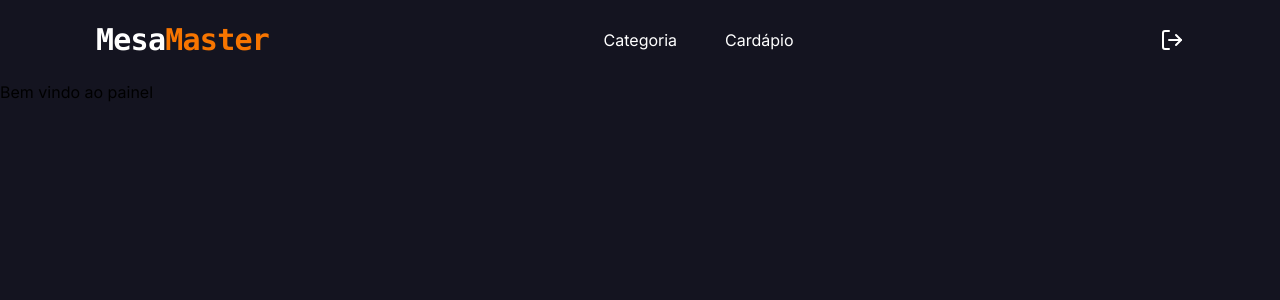
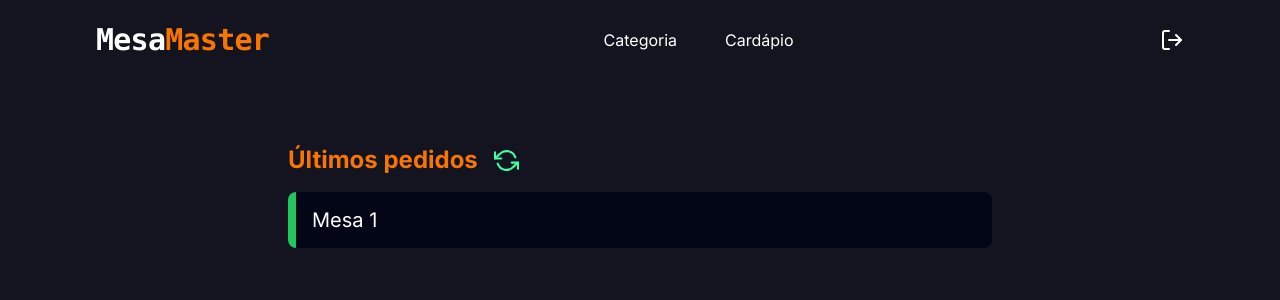
Before and after one commit to DavidGBbr/MesaMaster, a Next.js app: page /dashboard in a window 1280 px wide. Shown: the top 300 px of the page. Built offline with nearby package versions, Linux system fonts and the light colour scheme.

Commit message:
Dashboard page created

```diff
--- a/src/app/dashboard/page.tsx
+++ b/src/app/dashboard/page.tsx
@@ -1,10 +1,27 @@
 import Header from "@/components/header";
+import { FiRefreshCcw } from "react-icons/fi";
 
 export default function Dashboard() {
   return (
     <>
       <Header />
-      <h1>Bem vindo ao painel</h1>
+      <main className="max-w-3xl my-16 mx-auto py-0 px-8 flex justify-between flex-col">
+        <div className="flex flex-row">
+          <h1 className="text-cta text-2xl font-bold">Últimos pedidos</h1>
+          <button className="bg-transparent ml-4 border-none">
+            <FiRefreshCcw size={25} color="#3fffa3" />
+          </button>
+        </div>
+
+        <article className="flex flex-col my-4 mx-0">
+          <section className="flex flex-row bg-slate-950 mb-4 items-center rounded-lg">
+            <button className="h-14 border-none bg-transparent text-xl text-white flex items-center">
+              <div className="w-2 bg-green-500 h-14 rounded-tl-lg rounded-bl-lg mr-4"></div>
+              <span>Mesa 1</span>
+            </button>
+          </section>
+        </article>
+      </main>
     </>
   );
 }
--- a/src/components/header/index.tsx
+++ b/src/components/header/index.tsx
@@ -10,7 +10,7 @@ const Header = () => {
   return (
     <header className="h-20">
       <div className="max-w-6xl h-20 my-0 mx-auto py-0 px-8 flex justify-between items-center">
-        <Link href="d=/dashboard">
+        <Link href="/dashboard">
           <h2 className="font-mono font-bold text-white text-3xl tracking-tight cursor-pointer">
             Mesa<span className="text-cta">Master</span>
           </h2>
```
